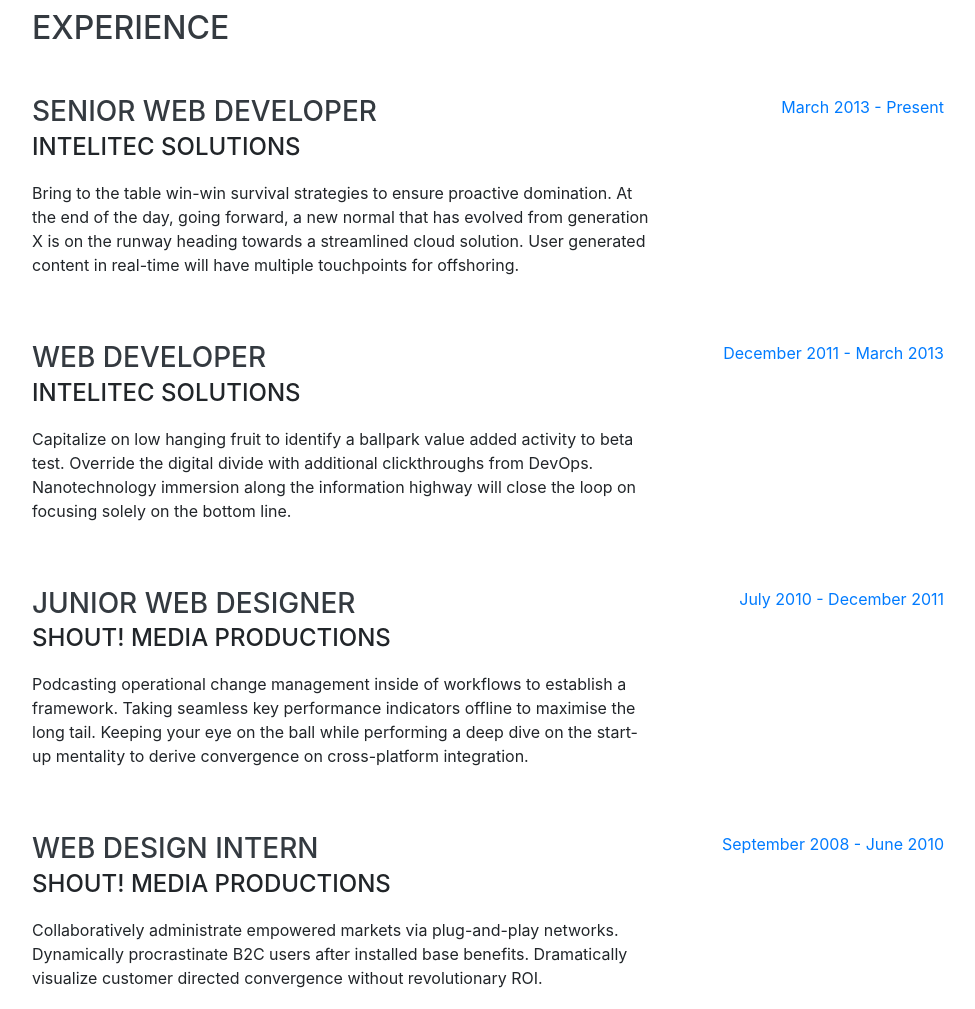
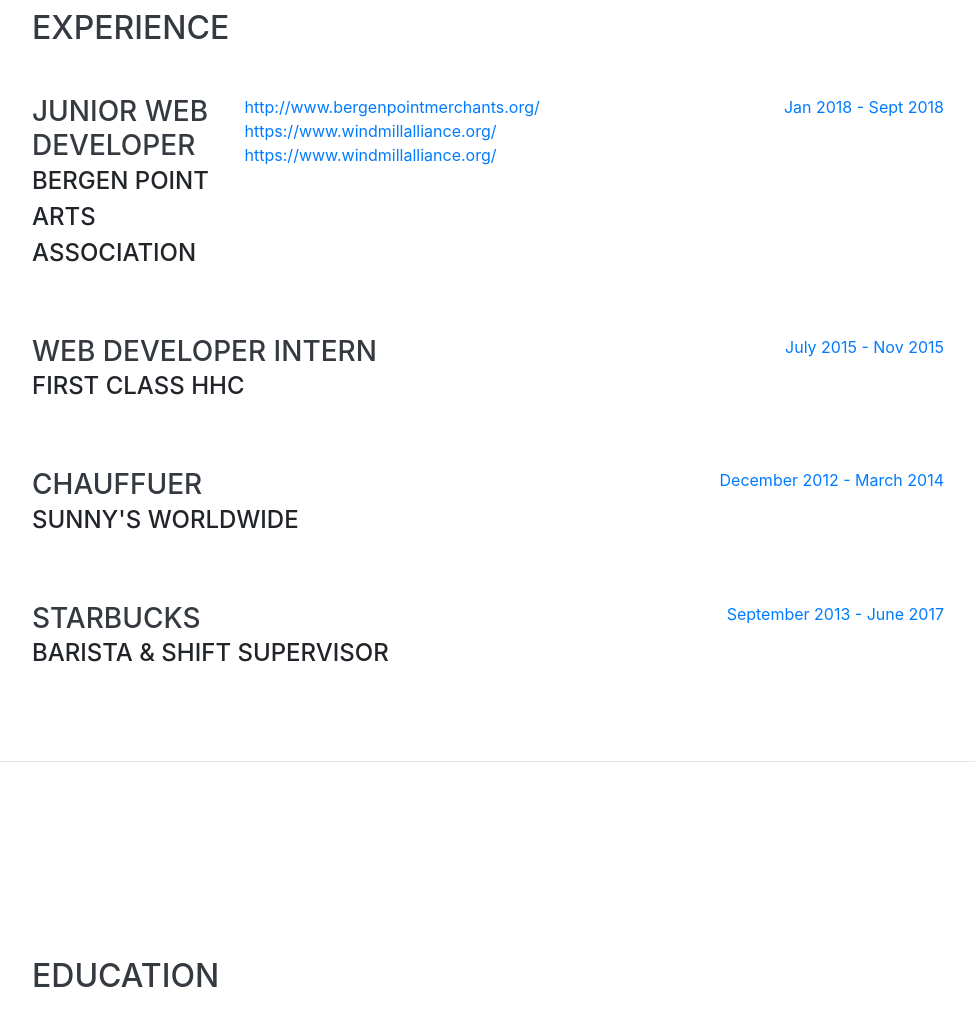
Before and after one commit to Adeelshaukat1/portfolio-page, a website with bundled scripts: page index.html in a window 1280 px wide. Shown: the part 840-1849 px from the top of the page, without its empty margins (288-1263 px from the left). Built offline with nearby package versions, Linux system fonts and the light colour scheme; a web font is replaced by a local one.

Commit message:
updated files

```diff
--- a/index.html
+++ b/index.html
@@ -91,45 +91,47 @@
 
         <div class="resume-item d-flex flex-column flex-md-row justify-content-between mb-5">
           <div class="resume-content">
-            <h3 class="mb-0">Senior Web Developer</h3>
-            <div class="subheading mb-3">Intelitec Solutions</div>
-            <p>Bring to the table win-win survival strategies to ensure proactive domination. At the end of the day, going forward, a new normal that has evolved from generation X is on the runway heading towards a streamlined cloud solution. User generated content in real-time will have multiple touchpoints for offshoring.</p>
+            <h3 class="mb-0">Junior Web developer</h3>
+            <div class="subheading mb-3">Bergen Point Arts Association</div>
           </div>
+          <p><a href="http://www.bergenpointmerchants.org/" target="blank">http://www.bergenpointmerchants.org/</a>
+            <a href="https://www.windmillalliance.org/" target="blank">https://www.windmillalliance.org/</a>
+            <a href="https://www.windmillalliance.org/" target="blank">https://www.windmillalliance.org/</a>
+          </p>
+
           <div class="resume-date text-md-right">
-            <span class="text-primary">March 2013 - Present</span>
+            <span class="text-primary">Jan 2018 - Sept 2018</span>
           </div>
         </div>
 
         <div class="resume-item d-flex flex-column flex-md-row justify-content-between mb-5">
           <div class="resume-content">
-            <h3 class="mb-0">Web Developer</h3>
-            <div class="subheading mb-3">Intelitec Solutions</div>
-            <p>Capitalize on low hanging fruit to identify a ballpark value added activity to beta test. Override the digital divide with additional clickthroughs from DevOps. Nanotechnology immersion along the information highway will close the loop on focusing solely on the bottom line.</p>
+            <h3 class="mb-0">Web developer Intern</h3>
+            <div class="subheading mb-3">First Class HHC</div>
           </div>
           <div class="resume-date text-md-right">
-            <span class="text-primary">December 2011 - March 2013</span>
+            <span class="text-primary">July 2015 - Nov 2015</span>
           </div>
         </div>
 
+
         <div class="resume-item d-flex flex-column flex-md-row justify-content-between mb-5">
           <div class="resume-content">
-            <h3 class="mb-0">Junior Web Designer</h3>
-            <div class="subheading mb-3">Shout! Media Productions</div>
-            <p>Podcasting operational change management inside of workflows to establish a framework. Taking seamless key performance indicators offline to maximise the long tail. Keeping your eye on the ball while performing a deep dive on the start-up mentality to derive convergence on cross-platform integration.</p>
+            <h3 class="mb-0">Chauffuer</h3>
+            <div class="subheading mb-3">Sunny's Worldwide</div>
           </div>
           <div class="resume-date text-md-right">
-            <span class="text-primary">July 2010 - December 2011</span>
+            <span class="text-primary">December 2012 - March 2014</span>
           </div>
         </div>
 
         <div class="resume-item d-flex flex-column flex-md-row justify-content-between">
           <div class="resume-content">
-            <h3 class="mb-0">Web Design Intern</h3>
-            <div class="subheading mb-3">Shout! Media Productions</div>
-            <p>Collaboratively administrate empowered markets via plug-and-play networks. Dynamically procrastinate B2C users after installed base benefits. Dramatically visualize customer directed convergence without revolutionary ROI.</p>
+            <h3 class="mb-0">Starbucks</h3>
+            <div class="subheading mb-3">Barista & Shift supervisor</div>
           </div>
           <div class="resume-date text-md-right">
-            <span class="text-primary">September 2008 - June 2010</span>
+            <span class="text-primary">September 2013 - June 2017</span>
           </div>
         </div>
 
```
Also changed, not shown: css/resume.css (+2 -5 lines), css/resume.min.css, vendor/bootstrap/css/bootstrap-reboot.css.
